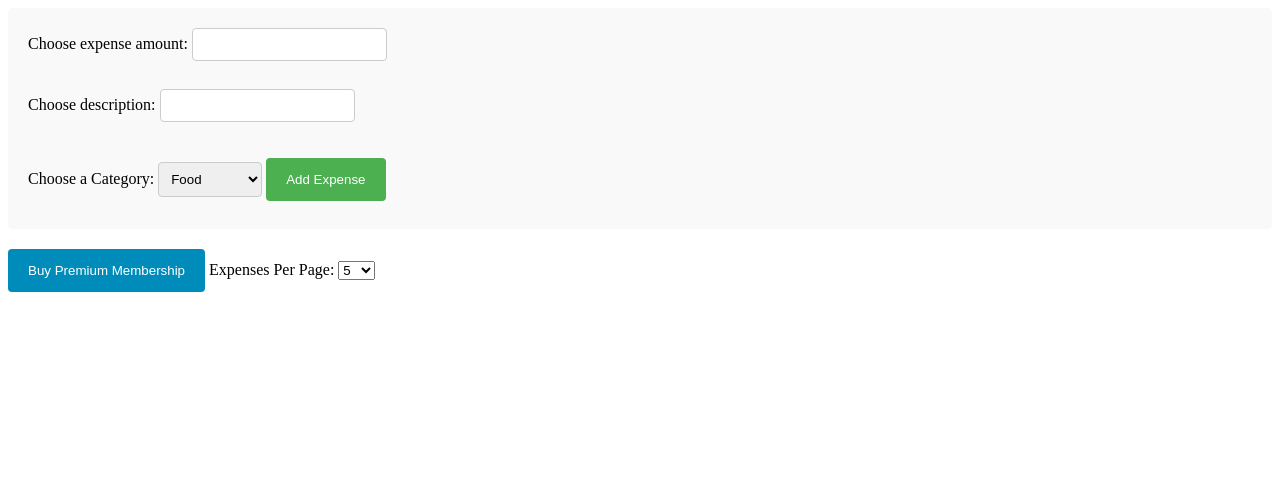
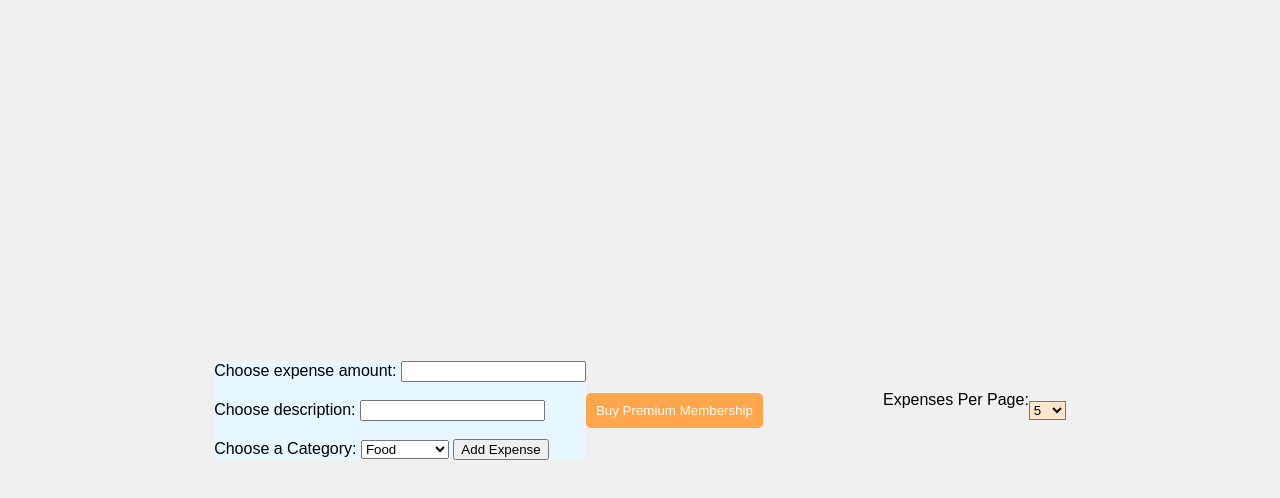
Before and after one commit to ajithasamuel38/Backend, a website: page public/expense/expense.html in a window 1280 px wide. Drawn offline with nearby package versions, Linux system fonts and the light colour scheme; no server answers.

Commit message:
newstyle

```diff
--- a/public/expense/expense.html
+++ b/public/expense/expense.html
@@ -28,7 +28,12 @@
     <button id="rzy_btn">Buy Premium Membership</button>
     <div id="premiumMessage" style="display: none; color: green;"></div>
     <script src="https://checkout.razorpay.com/v1/checkout.js"></script>
-    <!-- Expenses Per Page Selection -->
+
+    <ul id="expenseList"></ul>
+
+    <div id="paginationButtons"></div>
+    <ul id="leaderboard"></ul>
+    <ul id="previousDownloads"></ul>
     <label for="expensesPerPage">Expenses Per Page:</label>
     <select id="expensesPerPage" onchange="updateExpensesPerPage()">
         <option value="5">5</option>
@@ -37,13 +42,6 @@
         <option value="30">30</option>
         <!-- Add more options as needed -->
     </select>
-    <ul id="expenseList">
-
-    </ul>
-
-    <div id="paginationButtons"></div>
-    <ul id="leaderboard"></ul>
-    <ul id="previousDownloads"></ul>
 
     <script src="https://cdnjs.cloudflare.com/ajax/libs/axios/1.6.7/axios.min.js"></script>
     <script src="expense.js"></script>
--- a/public/expense/styles.css
+++ b/public/expense/styles.css
@@ -1,82 +1,62 @@
-#expense {
-  margin-bottom: 20px;
-  padding: 20px;
-  background-color: #f9f9f9;
-  border-radius: 5px;
+body {
+  font-family: Arial, sans-serif;
+  background-color: #f0f0f0;
+  margin: 0;
+  padding: 0;
+  display: flex;
+  justify-content: center;
+  align-items: center;
+  height: 100vh;
 }
 
-#expense input[type="number"],
-#expense input[type="text"],
-#expense select {
-  padding: 8px;
-  margin-bottom: 10px;
-  border: 1px solid #ccc;
-  border-radius: 4px;
-  box-sizing: border-box;
+.container {
+  background-color: #fff;
+  padding: 20px;
+  border-radius: 5px;
+  box-shadow: 0 2px 5px rgba(0, 0, 0, 0.1);
+  width: 300px; /* Adjust width as needed */
+  text-align: center; /* Center the content */
 }
 
-#expense button[type="submit"] {
-
-  background-color: #4CAF50;
-  color: white;
-  padding: 14px 20px;
-  margin: 8px 0;
-  border: none;
-  border-radius: 4px;
-  cursor: pointer;
+#expense,
+#expensesPerPage,
+#paginationButtons,
+#leaderboard,
+#previousDownloads {
+  margin-top: 20px; /* Add space between sections */
 }
 
-#expense button[type="submit"]:hover {
-  background-color: #45a049;
+#expense {
+  background-color: #e6f7ff; /* Light blue */
 }
 
-/* CSS for Expenses Per Page Selection */
-#expensesPerPage {
-  margin-bottom: 20px;
+#rzy_btn {
+  background-color: #ffa64d; /* Orange */
+  color: #fff;
+  padding: 10px;
+  border: none;
+  border-radius: 5px;
+  cursor: pointer;
+  margin-top: 20px; /* Add space */
 }
 
-/* CSS for Premium Membership Button */
-#rzy_btn {
-  background-color: #008CBA;
-  color: white;
-  padding: 14px 20px;
-  border: none;
-  border-radius: 4px;
-  cursor: pointer;
+#premiumMessage {
+  color: green;
+  margin-top: 10px;
 }
 
-#rzy_btn:hover {
-  background-color: #006FAC;
+#expensesPerPage {
+  background-color: #ffe6cc; /* Light orange */
 }
 
-/* CSS for Premium Message */
-#premiumMessage {
-  display: none;
-  color: green;
+#paginationButtons {
+  background-color: #ccffcc; /* Light green */
 }
 
-/* CSS for Expense List */
-#expenseList {
-  list-style-type: none;
-  padding: 0;
-  margin: 0;
+#leaderboard {
+  background-color: #f2f2f2; /* Light grey */
 }
 
-/* CSS for Pagination Buttons */
-#paginationButtons {
-  margin-bottom: 20px;
+#previousDownloads {
+  background-color: #ffccff; /* Light pink */
 }
-
-/* CSS for Leaderboard */
-#leaderboard {
-  list-style-type: none;
-  padding: 0;
-  margin: 0;
-}
-
-/* CSS for Previous Downloads */
-#previousDownloads {
-  list-style-type: none;
-  padding: 0;
-  margin: 0;
-}
```
